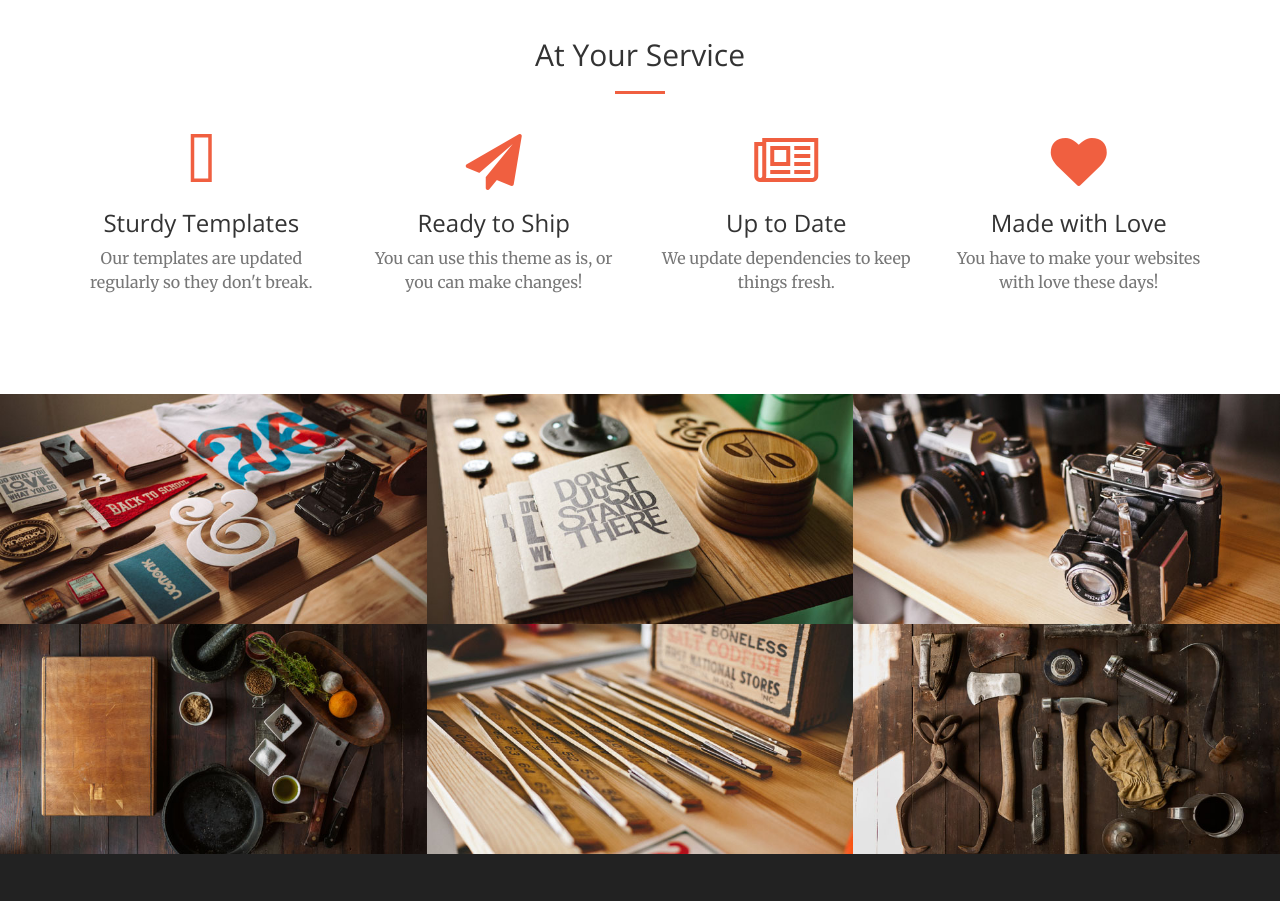
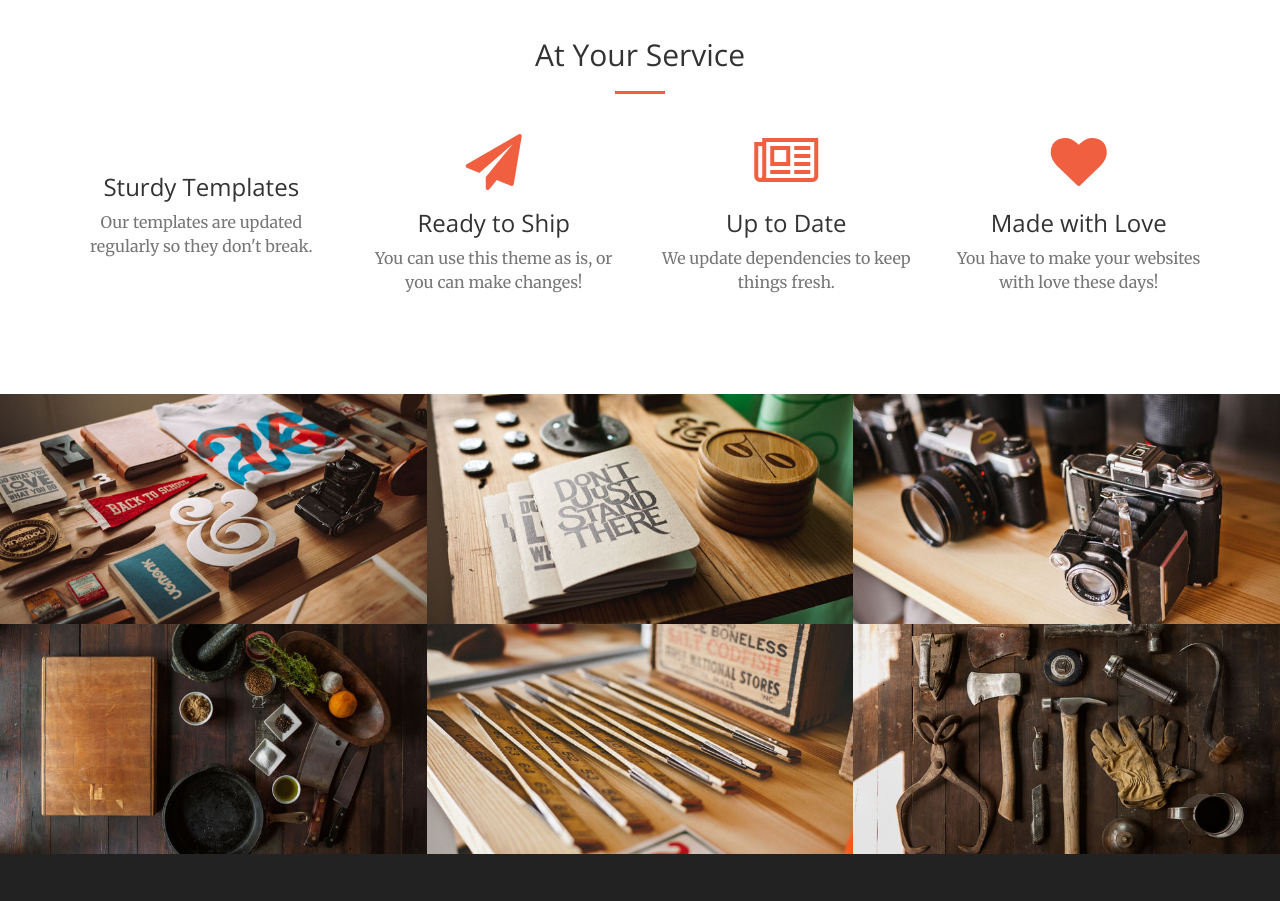
Before and after one commit to jojo1050175/jojo1050175, a website: page creative/index.html in a window 1280 px wide. Shown: the part 1280-2181 px from the top of the page. Drawn offline with nearby package versions, Linux system fonts and the light colour scheme.

Commit message:
jkjiikokjklhljhk

```diff
--- a/creative/index.html
+++ b/creative/index.html
@@ -105,7 +105,7 @@
             <div class="row">
                 <div class="col-lg-3 col-md-6 text-center">
                     <div class="service-box">
-                        <i class="fa fa-4x fa-free-code-camp text-primary sr-icons"></i>
+                        <i class="fa fa-4x  text-primary sr-icons"></i>
                         <h3>Sturdy Templates</h3>
                         <p class="text-muted">Our templates are updated regularly so they don't break.</p>
                     </div>
```
